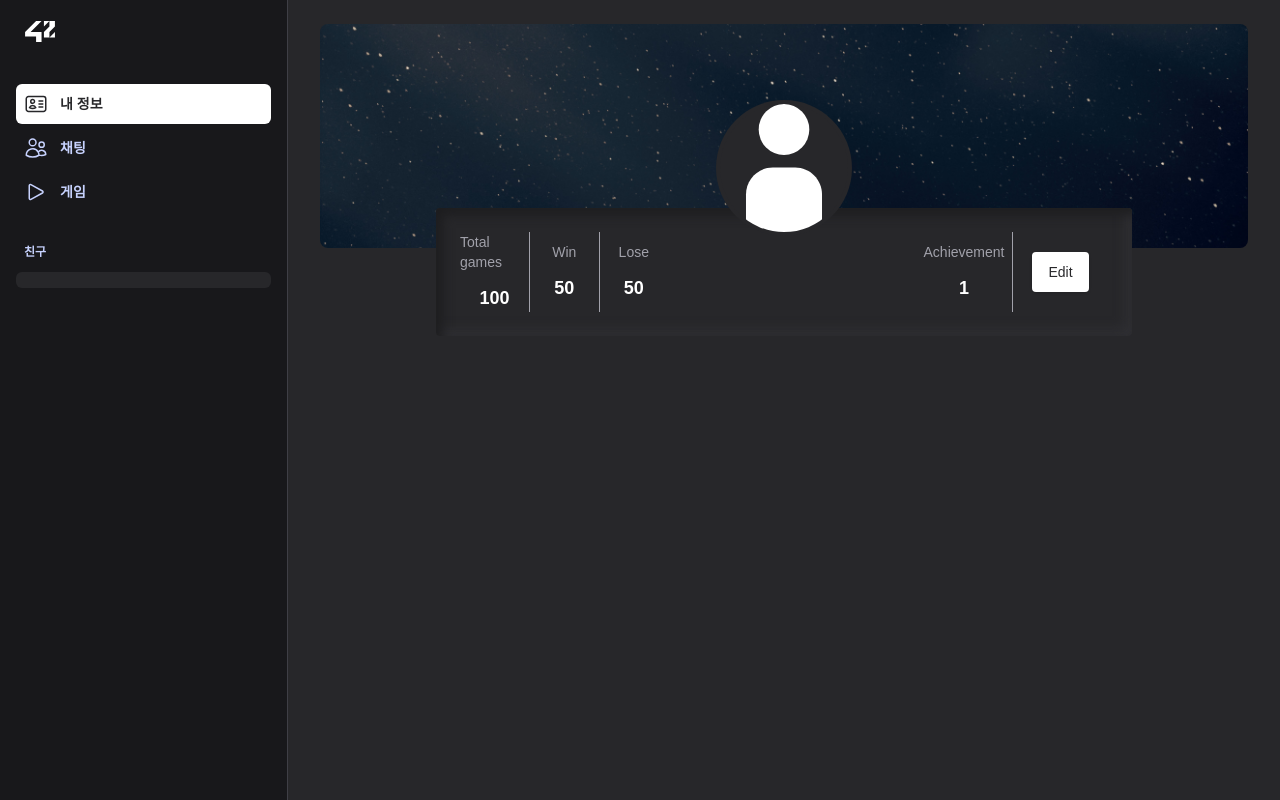
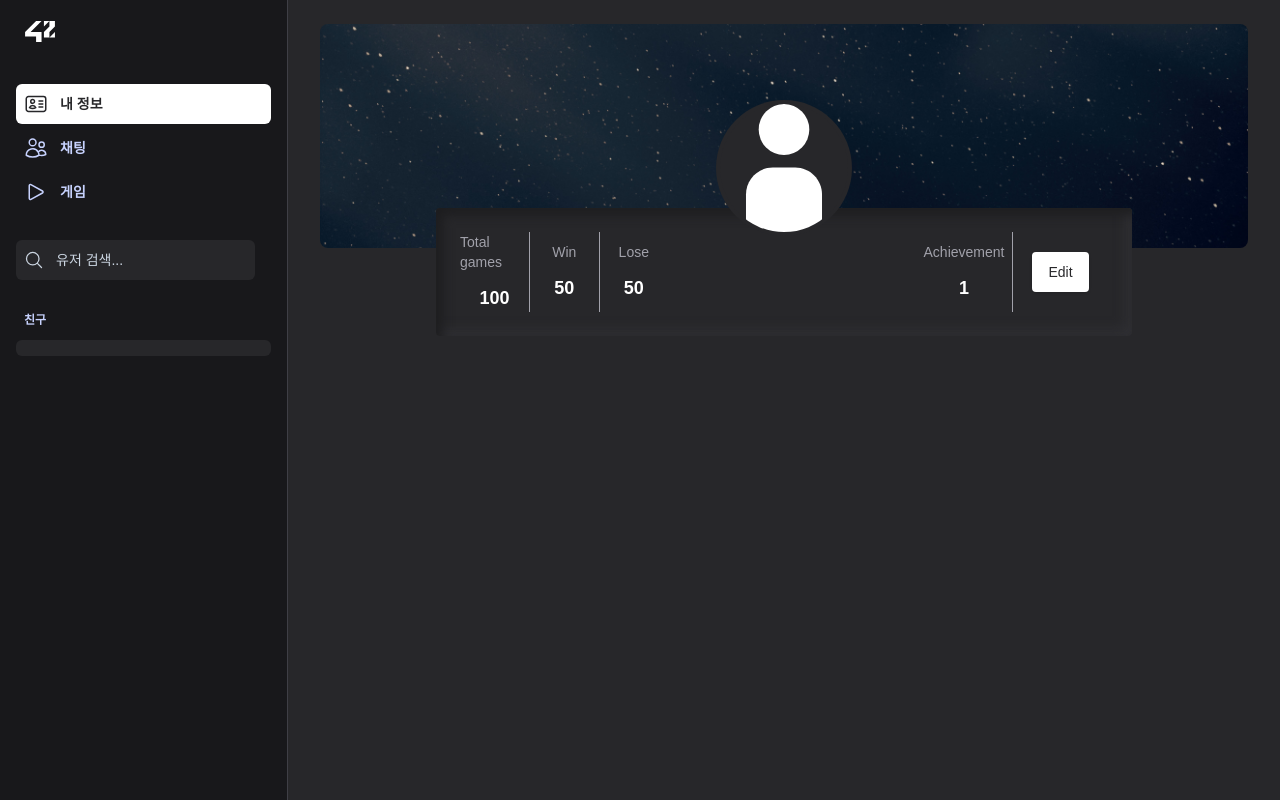
Before and after one commit to 42trancendence/front_end, a Next.js app: page /lobby/overview in a window 1280 px wide. Built offline with nearby package versions, Linux system fonts and the light colour scheme; no server answers; sample sign-in values are in the browser's storage.

Commit message:
[FIX] chat socket open 조건 설정

```diff
--- a/components/NavBar.tsx
+++ b/components/NavBar.tsx
@@ -5,11 +5,13 @@ import {
 	PlayIcon,
 	IdentificationIcon,
 	UsersIcon,
+	MagnifyingGlassIcon,
 } from "@heroicons/react/24/outline";
 import logoPic from "@/public/42_Logo.svg";
 import { useRouter } from "next/router";
-import { useContext, useEffect } from "react";
+import { useContext, useEffect, useState } from "react";
 import { SocketContext } from "@/lib/socketContext";
+import { Dialog } from "@headlessui/react";
 
 function classNames(...classes: string[]) {
 	return classes.filter(Boolean).join(" ");
@@ -31,8 +33,6 @@ const navigation = [
 	{ name: "게임", href: "/lobby/game", icon: PlayIcon },
 ];
 
-
-
 function NavItem({ item }: { item: NavigationItem }) {
 	let isActive = useRouter().pathname === item.href;
 
@@ -48,9 +48,7 @@ function NavItem({ item }: { item: NavigationItem }) {
 		>
 			<item.icon
 				className={classNames(
-						isActive
-							? "text-zinc-800"
-							: "text-indigo-200 group-hover:text-white",
+					isActive ? "text-zinc-800" : "text-indigo-200 group-hover:text-white",
 					"h-6 w-6 shrink-0"
 				)}
 				aria-hidden="true"
@@ -60,9 +58,41 @@ function NavItem({ item }: { item: NavigationItem }) {
 	);
 }
 
+export function SearchBox({
+	isOpen,
+	setIsOpen,
+}: {
+	isOpen: boolean;
+	setIsOpen: any;
+}) {
+	return (
+		<Dialog
+			open={isOpen}
+			onClose={() => setIsOpen(false)}
+			className="relative z-50"
+		>
+			<div
+				className="fixed inset-0 bg-zinc-900 bg-opacity-90 transition-opacity"
+				aria-hidden="true"
+			>
+				<div className="fixed inset-0 z-10 overflow-y-auto">
+					<Dialog.Panel className="relative overflow-hidden rounded-lg bg-zinc-800 px-4 pb-4 pt-5 text-left shadow-xl sm:my-8 sm:w-full sm:max-w-lg sm:p-6">
+
+					</Dialog.Panel>
+				</div>
+			</div>
+		</Dialog>
+	);
+}
+
 export default function NavBar({ userData }: any) {
+	function SearchUsers() {
+		console.log("유저 검색");
+	}
+	const [isSerchBoxOpen, setIsSerchBoxOpen] = useState(false);
 
 	return (
+		<>
 			<div className="sticky top-0 flex h-screen w-72 flex-col border-r border-zinc-700">
 				<div className="flex grow flex-col gap-y-5 overflow-y-auto bg-zinc-900 px-6">
 					<div className="flex h-16 shrink-0 items-center">
@@ -80,6 +110,16 @@ export default function NavBar({ userData }: any) {
 								</ul>
 							</li>
 							<li>
+								<button
+									type="button"
+									className="-mx-2 flex w-full cursor-pointer flex-row items-center rounded-md bg-zinc-800 py-2 pl-2 pr-3 text-center text-sm leading-6 text-slate-300"
+									onClick={SearchUsers}
+								>
+									<MagnifyingGlassIcon className="mr-3 h-5 w-5" />
+									<p>유저 검색...</p>
+								</button>
+							</li>
+							<li>
 								<div className="text-xs font-semibold leading-6 text-indigo-200">
 									친구
 								</div>
@@ -94,5 +134,6 @@ export default function NavBar({ userData }: any) {
 					</nav>
 				</div>
 			</div>
+		</>
 	);
 }
--- a/lib/socketContext.tsx
+++ b/lib/socketContext.tsx
@@ -37,10 +37,18 @@ const SocketProvider = ({ children }: SocketProviderProps) => {
 	);
 };
 
-const ChatSocketProvider = ({ children }: SocketProviderProps) => {
+const ChatSocketProvider = ({
+	isOpen,
+	children,
+}: {
+	isOpen: boolean;
+	children: ReactNode;
+}) => {
 	const [socket, setSocket] = useState<Socket | null>(null);
 
 	useEffect(() => {
+		if (isOpen === false) return;
+		else {
 			const newSocket = io("http://localhost:3000/users", {
 				extraHeaders: {
 					Authorization: `Bearer ${localStorage.getItem("token")}`,
@@ -51,7 +59,8 @@ const ChatSocketProvider = ({ children }: SocketProviderProps) => {
 			return () => {
 				newSocket.close();
 			};
-	}, []);
+		}
+	}, [isOpen]);
 
 	return (
 		<ChatSocketContext.Provider value={{ socket }}>
```
Lines whose indentation alone changed are shown as unchanged.
